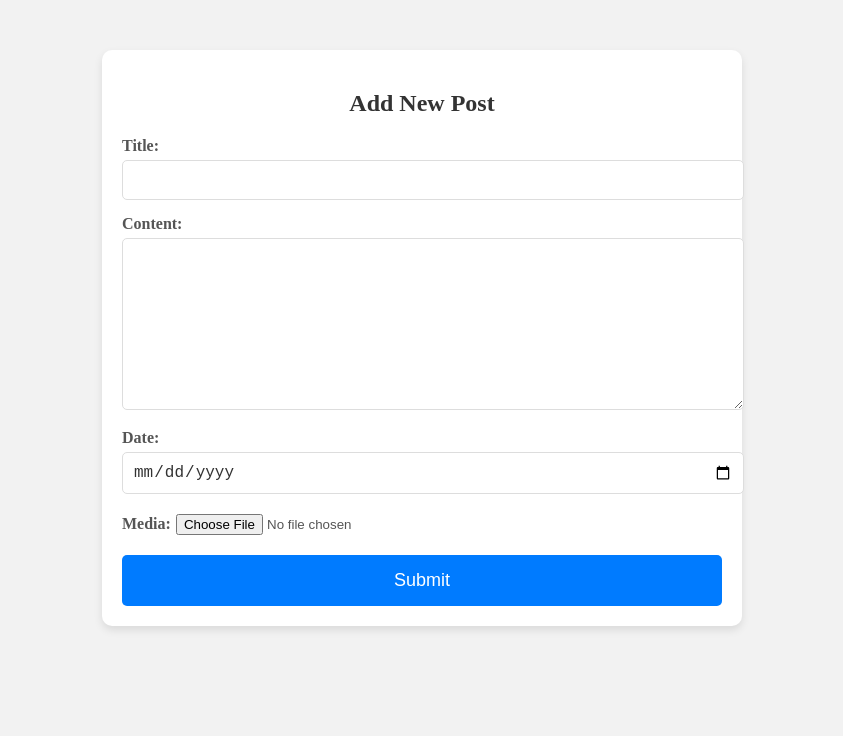
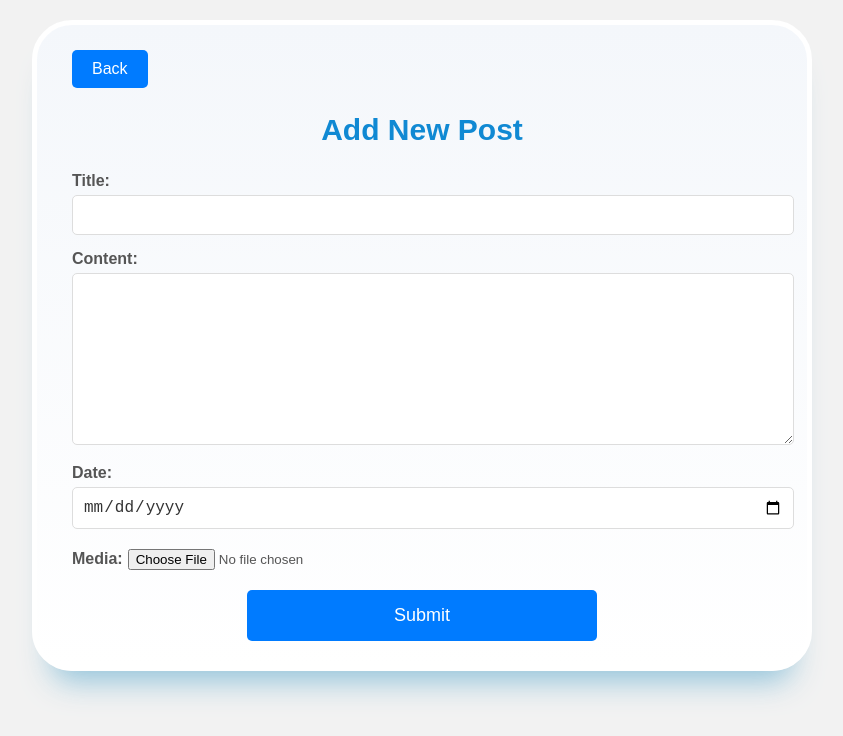
Before and after one commit to Rethabileenno/my-blog-platform, a React (Create React App) app in the folder myblog-front/: page /posts/new in a window 1280 px wide. Shown: the top 736 px of the page, without its empty margins (218-1061 px from the left). Built offline with nearby package versions, Linux system fonts and the light colour scheme.

Commit message:
latest updates

```diff
--- a/myblog-front/src/components/CommentForm.js
+++ b/myblog-front/src/components/CommentForm.js
@@ -1,6 +1,12 @@
 import React, { useState } from 'react';
+import { useNavigate } from 'react-router-dom';
+
 
 function CommentForm({ postId, onCommentSubmit }) {
+    const navigate = useNavigate();
+    const handleBack = () => {
+        navigate('/');
+    };
     const [content, setContent] = useState('');
 
     const handleSubmit = (event) => {
@@ -26,11 +32,14 @@ function CommentForm({ postId, onCommentSubmit }) {
     };
 
     return (
-        <form className="comment-form" onSubmit={handleSubmit}>
+
+        <form className="form-container" onSubmit={handleSubmit}>
+        <button className="back-btn" type="button" onClick={handleBack}>Back</button>
+<br/><br/>
         <label className="form-label">
             Comment:
             <textarea
-                className="form-textarea"
+                className="form-input"
                 value={content}
                 onChange={(e) => setContent(e.target.value)}
                 placeholder="Write your comment here..."
--- a/myblog-front/src/components/Home.css
+++ b/myblog-front/src/components/Home.css
@@ -17,13 +17,14 @@ body {
 
 /* Header styles */
 .header {
-    background-image: url('https://images.unsplash.com/photo-1506748686214-e9df14d4d9d0');
+    background-image: url("https://images.unsplash.com/photo-1506748686214-e9df14d4d9d0");
+    /* https://images.unsplash.com/photo-1506748686214-e9df14d4d9d0' */
     /* https://hollyhefton.com/wp-content/uploads/2023/02/featured-image_Navigating-divorce-with-children-5-tips-for-co-parenting-after-separation.png */
     color: white !important;
     padding: 20px;
     text-align: center;
     background-size: cover;
-    height: 1050px;
+    height: 1000px;
 
 }
 
@@ -70,15 +71,17 @@ body {
     flex-wrap: wrap;
     gap: 20px;
     justify-content: center;
+
 }
 
 /* Post styles */
 .post {
-    background-color: #fff;
+    background-color:rgba(0, 0, 0, 0.1);
+
     border-radius: 5px;
     padding: 20px;
     width: calc(33.333% - 40px);
-    box-shadow: 0 2px 5px rgba(0, 0, 0, 0.1);
+    box-shadow: 0 2px 5px rgba(14, 1, 1, 0.1);
 }
 
 .post h2 {
--- a/myblog-front/src/components/NewPostForm.js
+++ b/myblog-front/src/components/NewPostForm.js
@@ -1,8 +1,15 @@
 import React, { useState } from 'react';
 import { useNavigate } from 'react-router-dom';
+// import { useHistory } from 'react-router-dom';
 import "./Postform.css";
 
 function NewPostForm() {
+
+
+
+    const handleBack = () => {
+        navigate('/');
+    };
     const [title, setTitle] = useState('');
     const [content, setContent] = useState('');
     const [date, setDate] = useState('');
@@ -49,9 +56,15 @@ function NewPostForm() {
         return <p>Error: {error.message}</p>;
     }
 
+
+
     return (
+
         <form className="form-container" onSubmit={handleSubmit}>
-            <h2 className="form-title">Add New Post</h2>
+
+            <button className="back-btn" type="button" onClick={handleBack}>Back</button>
+
+            <h2 className="heading">Add New Post</h2>
             <label className="form-label">
                 Title:
                 <input className="form-input" type="text" value={title} onChange={(e) => setTitle(e.target.value)} />
@@ -70,6 +83,8 @@ function NewPostForm() {
             </label>
             <button className="submit-btn" type="submit">Submit</button>
         </form>
+
+
     );
 }
 
--- a/myblog-front/src/components/PostPage.css
+++ b/myblog-front/src/components/PostPage.css
@@ -11,7 +11,7 @@ body {
     max-width: 800px;
     margin: 40px auto;
     padding: 20px;
-    background-color: #fff;
+    /* background-color: #fff; */
     border-radius: 10px;
     box-shadow: 0 4px 8px rgba(0, 0, 0, 0.1);
 }
--- a/myblog-front/src/components/Postform.css
+++ b/myblog-front/src/components/Postform.css
@@ -1,15 +1,15 @@
 /* Postform.css */
 
 /* Container styles */
-.form-container {
-    max-width: 600px;
+/* .form-container {
+    max-width: 700px;
     margin: 50px auto;
     padding: 20px;
-    background-color: #fff;
-    border-radius: 10px;
+    /* background-color: #fff; */
+    /* border-radius: 10px;
     box-shadow: 0 4px 8px rgba(0, 0, 0, 0.1);
     font-family: 'Arial, sans-serif';
-}
+} */
 
 /* Title styles */
 .form-title {
@@ -51,7 +51,7 @@ textarea.form-input {
 /* Button styles */
 .submit-btn {
     display: block;
-    width: 100%;
+    width: 50%;
     padding: 15px;
     background-color: #007bff;
     color: #fff;
@@ -60,6 +60,9 @@ textarea.form-input {
     font-size: 18px;
     cursor: pointer;
     transition: background-color 0.3s ease;
+
+    /* Add this line to center the button */
+    margin: 0 auto;
 }
 
 .submit-btn:hover {
@@ -72,3 +75,38 @@ textarea.form-input {
     margin-top: 20px;
     text-align: center;
 }
+
+.form-container {
+    max-width: 700px;
+    background: #F8F9FD;
+    background: linear-gradient(0deg, rgb(255, 255, 255) 0%, rgb(244, 247, 251) 100%);
+    border-radius: 40px;
+    padding: 25px 35px;
+    border: 5px solid rgb(255, 255, 255);
+    box-shadow: rgba(133, 189, 215, 0.8784313725) 0px 30px 30px -20px;
+    margin: 20px auto; /* Change here: auto will center the form horizontally */
+
+    /* Add these lines to center the form vertically */
+    /* position: absolute;
+    top: 50%;
+    left: 50%;
+    transform: translate(-50%, -50%); */
+}
+
+  .heading {
+    text-align: center;
+    font-weight: 900;
+    font-size: 30px;
+    color: rgb(16, 137, 211);
+  }
+
+.back-btn {
+    padding: 10px 20px;
+    background-color: #007bff;
+    color: #fff;
+    border: none;
+    border-radius: 5px;
+    font-size: 16px;
+    cursor: pointer;
+    transition: background-color 0.3s ease;
+}
```
Also changed, not shown: 3 other files (tests, documents, lock files or other folders).
